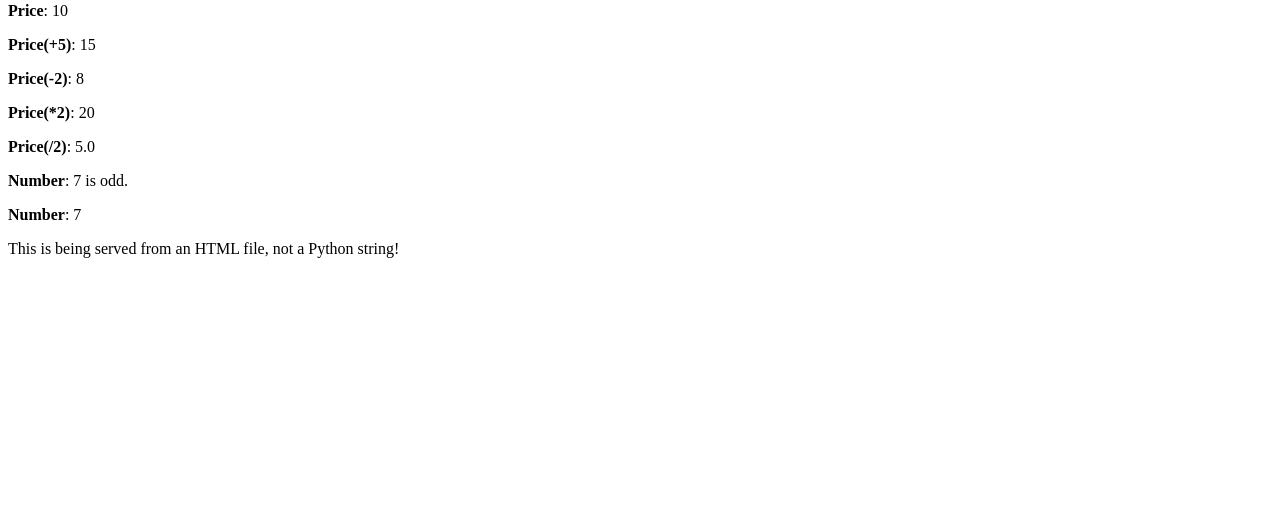
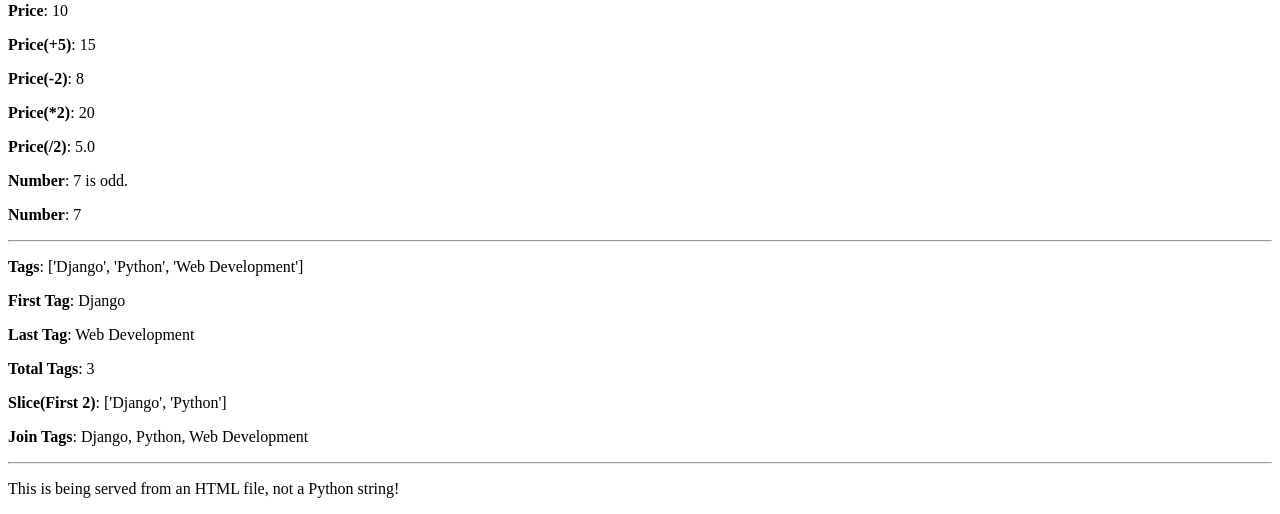
Before and after one commit to SHAYAN-ABRAR/Django-First-Practice, a Django app: page /blog/blog_details/ in a window 1280 px wide. Shown: the part 552-1066 px from the top of the page. Before the commit the page ends 810 px from the top, so only its background shows below. Run offline with Django 5.2, Linux system fonts and the light colour scheme; some libraries are stand-ins or nearby versions.

Commit message:
list filters added

```diff
--- a/blog/templates/blog/post_list.html
+++ b/blog/templates/blog/post_list.html
@@ -5,6 +5,7 @@
 {% block content %}
     <h1>Blog Posts</h1>
     <p>Here are some of my recent blog posts:</p>
+    {%comment%} Character Filters {% endcomment %}
     <p><b>Title(Normal)</b>: {{ post.title }}</p>
     <p><b>Title(Uppercase)</b>: {{ post.title|upper }}</p>
     <p><b>Title(Lowercase)</b>: {{ post.title|lower }}</p>
@@ -15,6 +16,7 @@
     <p><b>Title(Length)</b>: {{ post.title|length }}</p>
     <p><b>Title(Line break)</b>: {{ post.title|linebreaks }}</p>
     <hr>
+    {%comment%} Number Filters {% endcomment %}
     <p><b>Price</b>: {{ post.price }}</p>
     <p><b>Price(+5)</b>: {{ post.price|add:5 }}</p>
     <p><b>Price(-2)</b>: {{ post.price|add:-2 }}</p>
@@ -26,6 +28,15 @@
         <p><b>Number</b>: {{ post.number }} is odd.</p>
     {% endif %}
     <p><b>Number</b>: {{ post.number }}</p>
+    <hr>
+    {%comment%} List Filters {% endcomment %}
+    <p><b>Tags</b>: {{ post.tags }}</p>
+    <p><b> First Tag</b>: {{ post.tags|first }}</p>
+    <p><b> Last Tag</b>: {{ post.tags|last }}</p>
+    <p><b> Total Tags</b>: {{ post.tags|length }}</p>
+    <p><b> Slice(First 2)</b>: {{ post.tags|slice:":2" }}</p>
+    <p><b> Join Tags</b>: {{ post.tags|join:", " }}</p>
+    <hr>
 
 
     {% endblock %}
```
